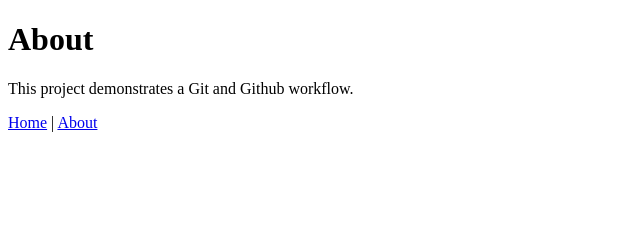
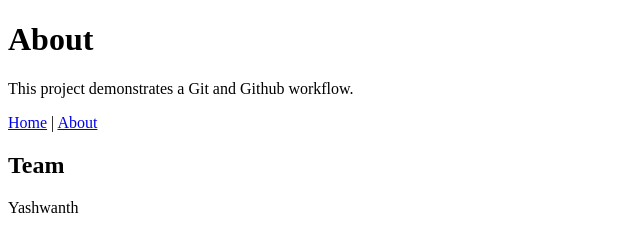
Before and after one commit to yashranjit/git-assignment, a plain HTML site: page about.html in a window 1280 px wide. Shown: the whole page, without its empty margins (0-640 px from the left). Drawn offline with Linux system fonts and the light colour scheme.

Commit message:
Add team section to about page

```diff
--- a/about.html
+++ b/about.html
@@ -10,5 +10,7 @@
         <nav>
             <a href="index.html">Home</a> | <a href="about.html">About</a>
         </nav>
+        <h2>Team</h2>
+        <p>Yashwanth</p>
     </body>
 </html>
```
